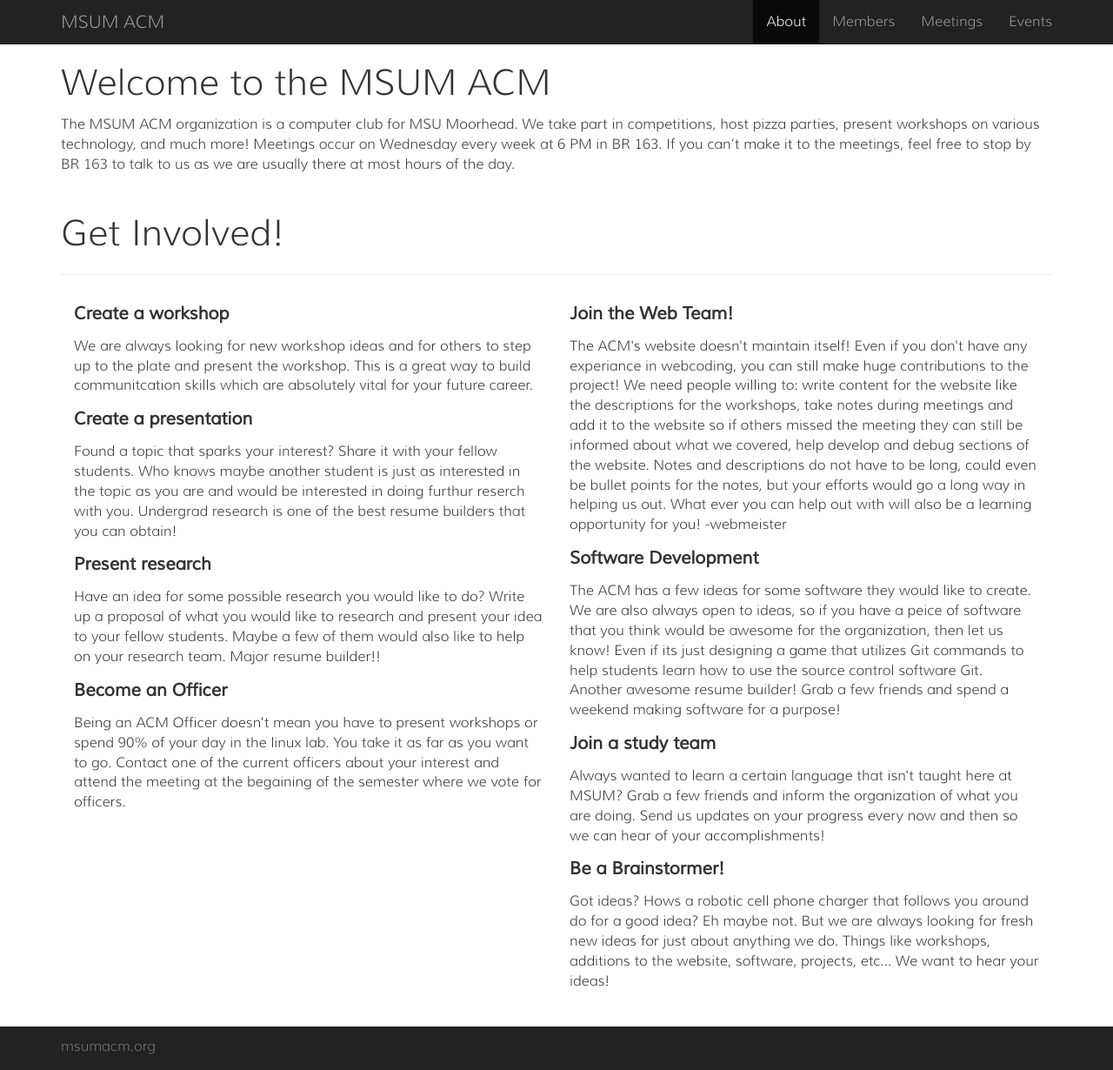
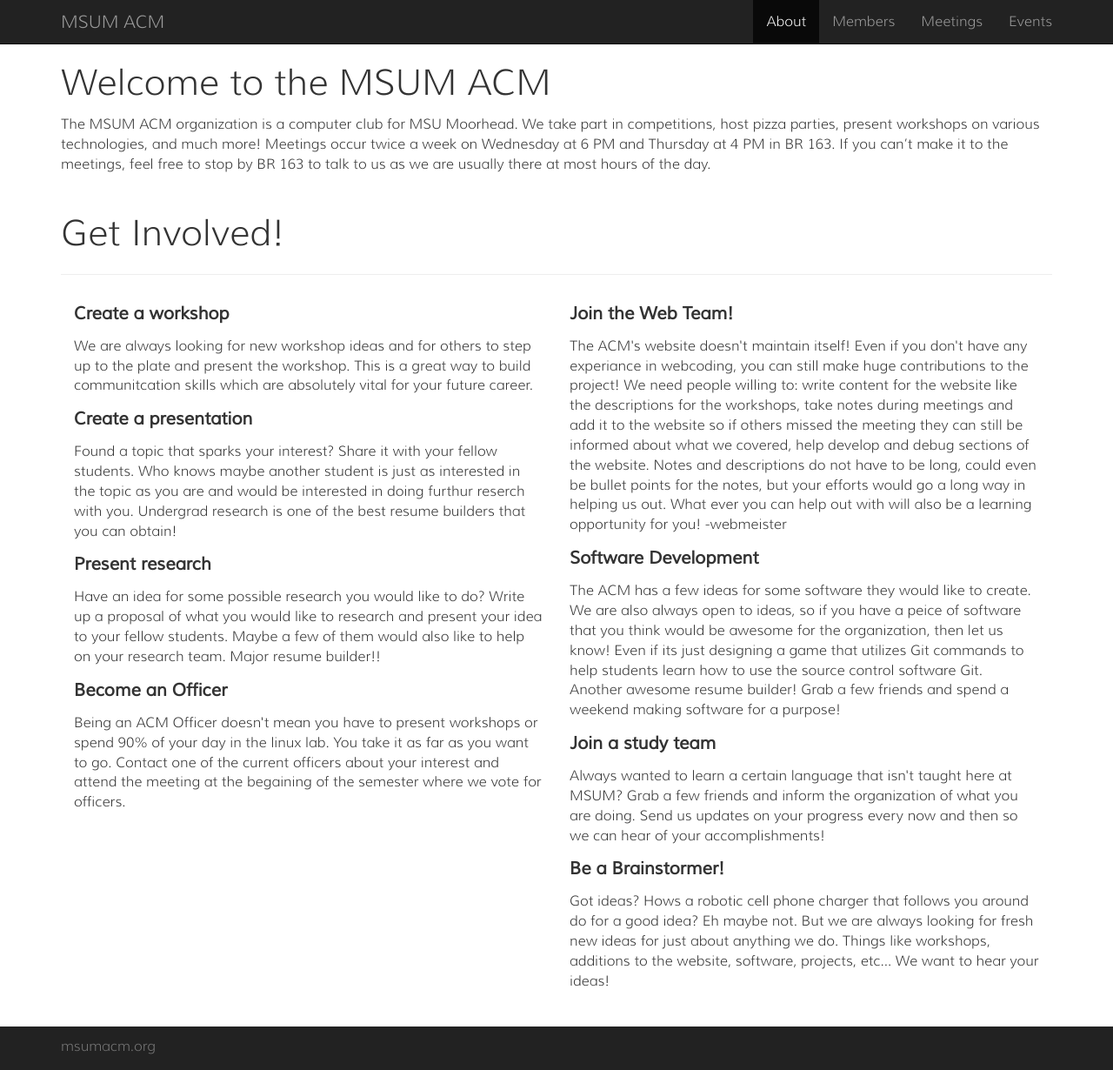
Before and after one commit to alunduil/MSUM-ACM.github.io, a Jekyll site: the page built from about.md, in a window 1280 px wide and 1230 px high. Shown: the whole window at 87% size. Built offline with Jekyll 4.4.1, drawn with Linux system fonts in a browser that asks for light colours; our own code applies the rules of GitHub Pages for plain Markdown files.

Commit message:
Adding multiple meeting times and rephrasing

```diff
--- a/_data/basicinfo.yml
+++ b/_data/basicinfo.yml
@@ -1,6 +1,8 @@
-meeting_time: "6 PM"
-meeting_day: "Wednesday"
-meeting_occurance: "every week"
+meeting_occurance: "twice a week"
+meeting_day_one: "Wednesday"
+meeting_time_one: "6 PM"
+meeting_day_two: "Thursday"
+meeting_time_two: "4 PM"
 room: "BR 163"
 event_base_time: "6 PM"
 event_base_room: "BR 163"
--- a/_layouts/home.html
+++ b/_layouts/home.html
@@ -82,7 +82,7 @@
           </div>
           <div class="sidebar-module sidebar-mute">
             <h3>Meeting Notes</h3>
-            <p>Meetings occur on {{ site.data.basicinfo.meeting_day }} {{ site.data.basicinfo.meeting_occurance }} at {{ site.data.basicinfo.meeting_time }} in {{ site.data.basicinfo.room }}.</p>
+            <p>Meetings occur {{ site.data.basicinfo.meeting_occurance }} on {{ site.data.basicinfo.meeting_day_one }} at {{ site.data.basicinfo.meeting_time_one }} and {{ site.data.basicinfo.meeting_day_two}} at {{ site.data.basicinfo.meeting_time_two }} in {{ site.data.basicinfo.room }}.</p>
             <ol class="list-unstyled">
               {% for meeting in site.categories.meetings limit:10 %}
               <li><a href="{{ meeting.url }}">{{ meeting.date | date: '%B %d, %Y' }}</a></li>
--- a/about.md
+++ b/about.md
@@ -3,7 +3,7 @@
 ---
 
 # Welcome to the MSUM ACM
-The MSUM ACM organization is a computer club for MSU Moorhead.  We take part in competitions, host pizza parties, present workshops on various technology, and much more!  Meetings occur on {{ site.data.basicinfo.meeting_day }} {{ site.data.basicinfo.meeting_occurance }} at {{ site.data.basicinfo.meeting_time }} in {{ site.data.basicinfo.room }}.  If you can't make it to the meetings, feel free to stop by {{ site.data.basicinfo.room }} to talk to us as we are usually there at most hours of the day.
+The MSUM ACM organization is a computer club for MSU Moorhead.  We take part in competitions, host pizza parties, present workshops on various technologies, and much more!  Meetings occur {{ site.data.basicinfo.meeting_occurance }} on {{ site.data.basicinfo.meeting_day_one }} at {{ site.data.basicinfo.meeting_time_one }} and {{ site.data.basicinfo.meeting_day_two }} at {{ site.data.basicinfo.meeting_time_two }} in {{ site.data.basicinfo.room }}.  If you can't make it to the meetings, feel free to stop by {{ site.data.basicinfo.room }} to talk to us as we are usually there at most hours of the day.
 
 
 
```
